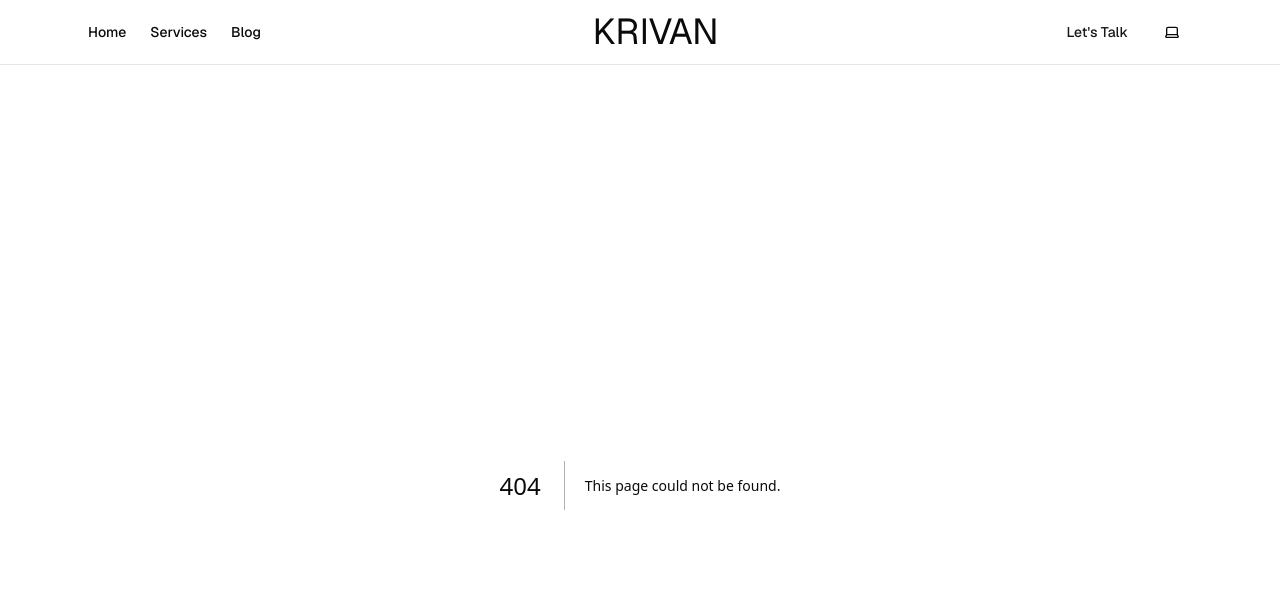
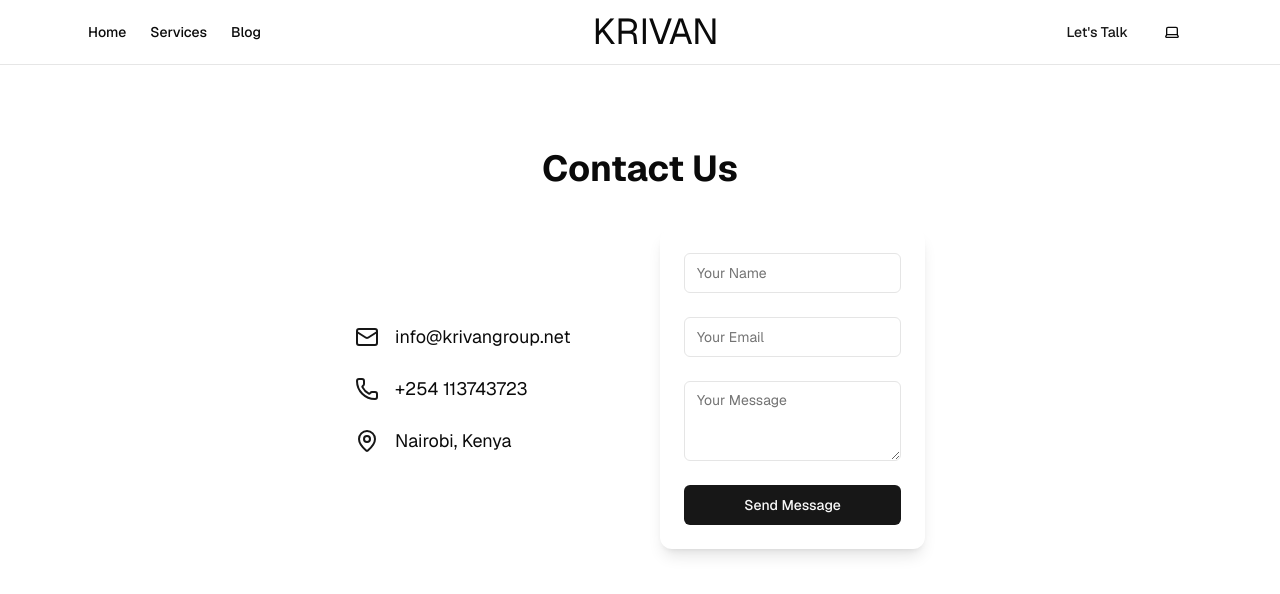
Before and after one commit to Willbeckh/krivan, a Next.js app: page /contact in a window 1280 px wide. Before the commit this address had no page. Shown: the top 594 px of the page. Built offline with nearby package versions, Linux system fonts and the light colour scheme.

Commit message:
create contact page

```diff
--- /dev/null
+++ b/app/contact/page.tsx
@@ -0,0 +1,94 @@
+"use client";
+import { useState } from "react";
+import { motion } from "framer-motion";
+import { Button } from "@/components/ui/button";
+import { Input } from "@/components/ui/input";
+import { Textarea } from "@/components/ui/textarea";
+import { Mail, Phone, MapPin } from "lucide-react";
+
+export default function ContactPage() {
+  const [formData, setFormData] = useState({
+    name: "",
+    email: "",
+    message: "",
+  });
+
+  const handleChange = (e: { target: { name: any; value: any } }) => {
+    setFormData({ ...formData, [e.target.name]: e.target.value });
+  };
+
+  const handleSubmit = (e: { preventDefault: () => void }) => {
+    e.preventDefault();
+    console.log("Form Submitted", formData);
+  };
+
+  return (
+    <section className="container mx-auto px-6 py-16">
+      <motion.h2
+        className="text-4xl font-bold text-center mb-10"
+        initial={{ opacity: 0, y: -20 }}
+        animate={{ opacity: 1, y: 0 }}
+        transition={{ duration: 0.5 }}
+      >
+        Contact Us
+      </motion.h2>
+
+      <div className="grid md:grid-cols-2 gap-10 items-center">
+        <motion.div
+          className="space-y-6"
+          initial={{ opacity: 0, x: -20 }}
+          animate={{ opacity: 1, x: 0 }}
+          transition={{ duration: 0.5 }}
+        >
+          <div className="flex items-center gap-4">
+            <Mail className="w-6 h-6 text-primary" />
+            <p className="text-lg">info@krivangroup.net</p>
+          </div>
+          <div className="flex items-center gap-4">
+            <Phone className="w-6 h-6 text-primary" />
+            <p className="text-lg">+254 113743723</p>
+          </div>
+          <div className="flex items-center gap-4">
+            <MapPin className="w-6 h-6 text-primary" />
+            <p className="text-lg">Nairobi, Kenya</p>
+          </div>
+        </motion.div>
+
+        <motion.form
+          className="space-y-6 bg-background p-6 rounded-xl shadow-lg"
+          onSubmit={handleSubmit}
+          initial={{ opacity: 0, x: 20 }}
+          animate={{ opacity: 1, x: 0 }}
+          transition={{ duration: 0.5 }}
+        >
+          <Input
+            type="text"
+            name="name"
+            placeholder="Your Name"
+            value={formData.name}
+            onChange={handleChange}
+            required
+          />
+          <Input
+            type="email"
+            name="email"
+            placeholder="Your Email"
+            value={formData.email}
+            onChange={handleChange}
+            required
+          />
+          <Textarea
+            name="message"
+            placeholder="Your Message"
+            value={formData.message}
+            onChange={handleChange}
+            required
+          />
+          <Button type="submit" className="w-full">
+            Send Message
+          </Button>
+        </motion.form>
+      </div>
+    </section>
+  );
+}
```
